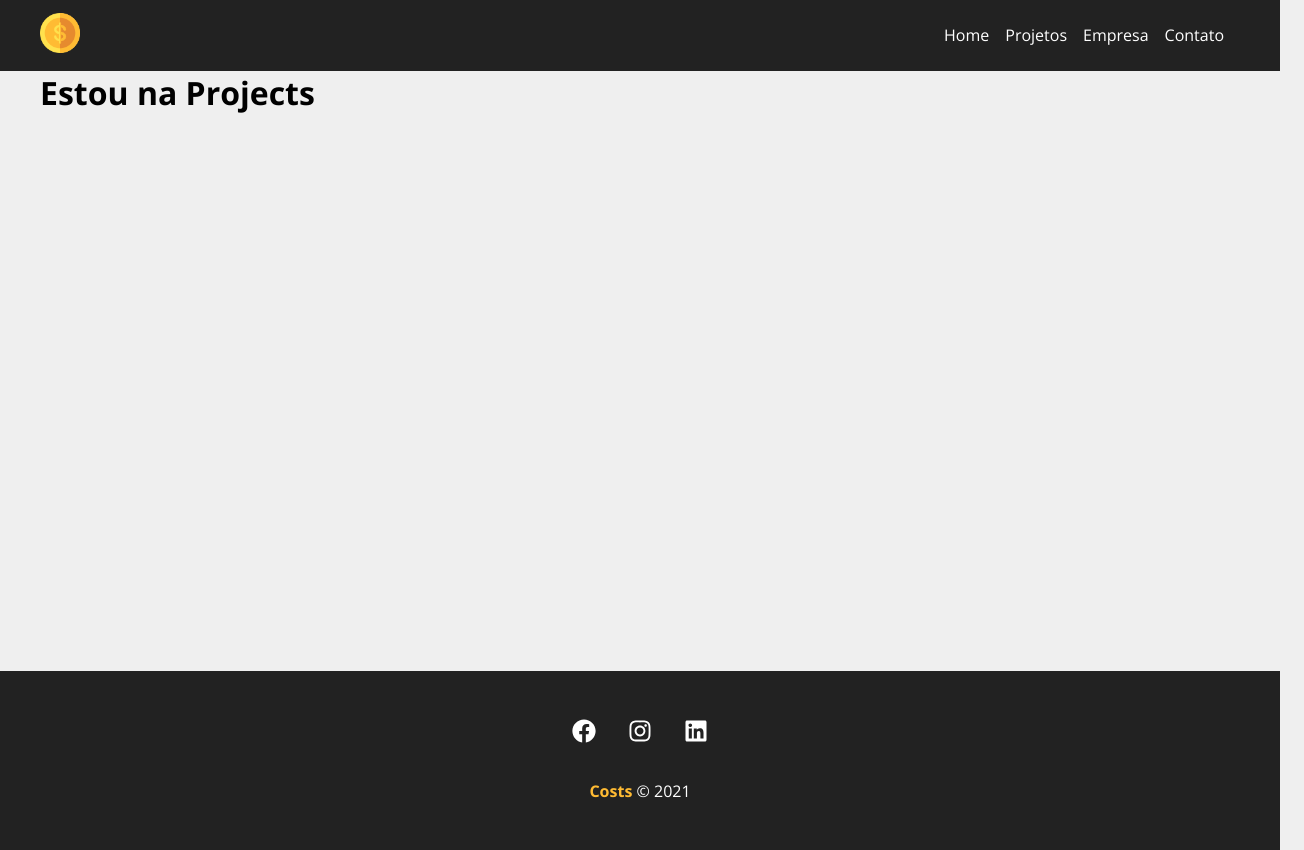
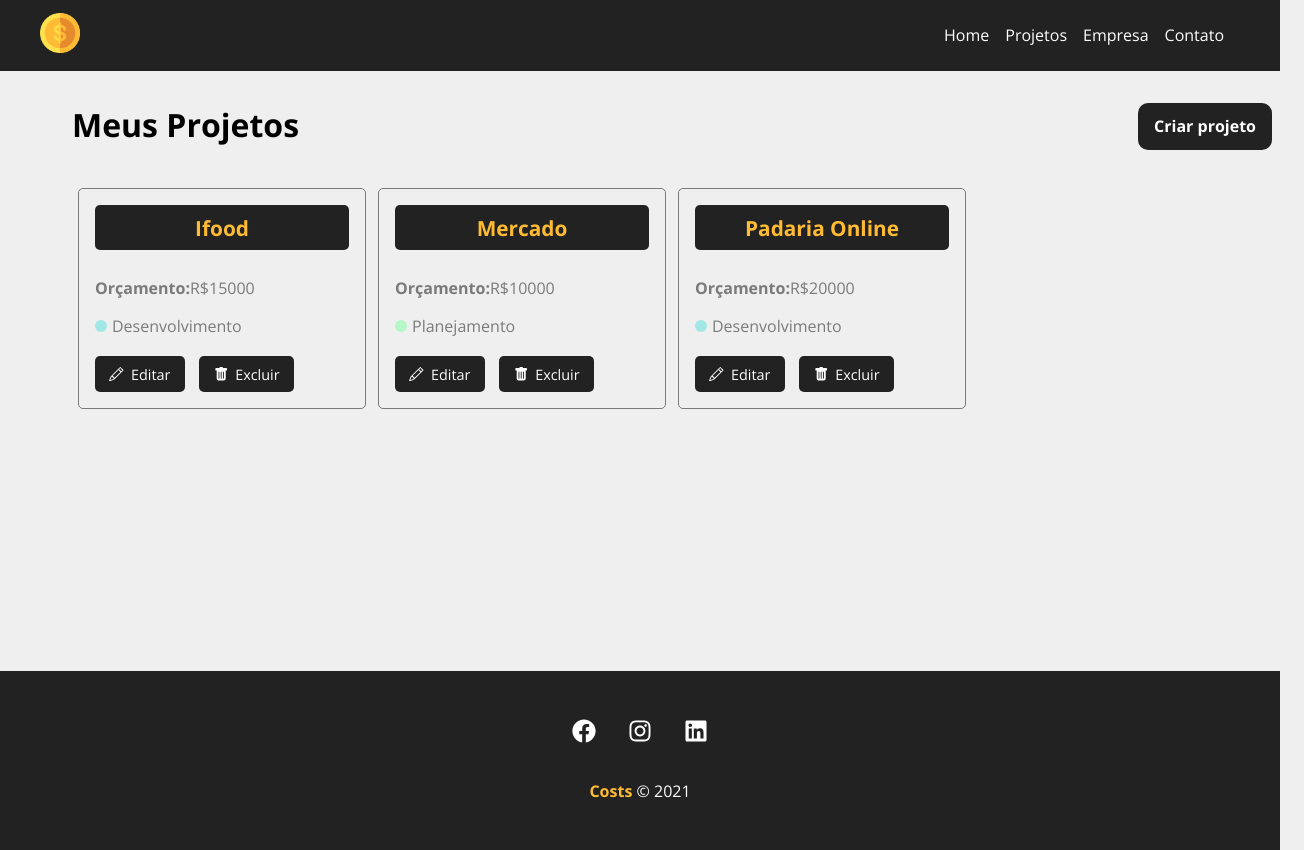
Before and after one commit to DevJavanLuiz/costs-react, a React (Create React App) app: page /projects in a window 1280 px wide. Shown: the whole page, 1304 px wide, since content can reach past the window. Built offline with nearby package versions, Linux system fonts and the light colour scheme; data requests are answered from the project's data file.

Commit message:
page my projects

```diff
--- a/db.json
+++ b/db.json
@@ -1,20 +1,54 @@
 {
-  "projects": [],
+  "projects": [
+    {
+      "id": "a09d",
+      "name": "Ifood",
+      "budget": "15000",
+      "category": {
+        "id": "2",
+        "name": "Desenvolvimento"
+      },
+      "cost": 0,
+      "services": []
+    },
+    {
+      "id": "6c47",
+      "name": "Mercado",
+      "budget": "10000",
+      "category": {
+        "id": "4",
+        "name": "Planejamento"
+      },
+      "cost": 0,
+      "services": []
+    },
+    {
+      "id": "9623",
+      "name": "Padaria Online",
+      "budget": "20000",
+      "category": {
+        "id": "2",
+        "name": "Desenvolvimento"
+      },
+      "cost": 0,
+      "services": []
+    }
+  ],
   "categories": [
     {
-      "id": 1,
+      "id": "1",
       "name": "Infra"
     },
     {
-      "id": 2,
+      "id": "2",
       "name": "Desenvolvimento"
     },
     {
-      "id": 3,
+      "id": "3",
       "name": "Design"
     },
     {
-      "id": 4,
+      "id": "4",
       "name": "Planejamento"
     }
   ]
--- a/src/components/form/Select.js
+++ b/src/components/form/Select.js
@@ -4,7 +4,12 @@
   return (
     <div className={styles.form_control}>
       <label htmlFor={name}>{text}</label>
-      <select name={name} id={name}>
+      <select
+        name={name}
+        id={name}
+        onChange={handleOnChange}
+        value={value || ""}
+      >
         <option disabled selected>
           Selecione uma Opção
         </option>
--- /dev/null
+++ b/src/components/layout/Message.js
@@ -0,0 +1,29 @@
+import styles from "./Message.module.css";
+
+import { useState, useEffect } from "react";
+
+export default function Message({ type, msg }) {
+  const [visible, setVisible] = useState(false);
+
+  useEffect(() => {
+    if (!msg) {
+      setVisible(false);
+      return;
+    }
+    setVisible(true);
+
+    const timer = setTimeout(() => {
+      setVisible(false);
+    }, 3000);
+
+    return () => clearTimeout(timer);
+  }, [msg]);
+
+  return (
+    <>
+      {visible && (
+        <div className={`${styles.message} ${styles[type]}`}>{msg}</div>
+      )}
+    </>
+  );
+}
--- /dev/null
+++ b/src/components/layout/Message.module.css
@@ -0,0 +1,21 @@
+.message {
+  width: 100%;
+  padding: 1em;
+  border: 1px solid #000;
+  margin: 0 auto;
+  text-align: center;
+  margin-bottom: 2em;
+  border-radius: 5px;
+}
+
+.success {
+  color: #155724;
+  background-color: #d4edda;
+  border-color: #c3e6cb;
+}
+
+.error {
+  color: #721c24;
+  background-color: #f8d7da;
+  border-color: #f5c6cb;
+}
--- a/src/components/pages/NewProject.js
+++ b/src/components/pages/NewProject.js
@@ -1,13 +1,37 @@
 import React from "react";
 import styles from "./NewProject.module.css";
 import ProjectForm from "../project/ProjectForm";
+import { useNavigate } from "react-router-dom";
 
 export default function NewProject() {
+  const navigation = useNavigate();
+
+  function createPost(project) {
+    //initialize cost and services
+    project.cost = 0;
+    project.services = [];
+
+    fetch("http://localhost:5000/projects", {
+      method: "POST",
+      headers: {
+        "Content-type": "application/json",
+      },
+      body: JSON.stringify(project),
+    })
+      .then((resp) => resp.json()) //get result and transform in a json
+      .then((data) => {
+        console.log(data);
+        //redirect
+        const state = { message: "Projeto criado com sucesso!" };
+        navigation("/projects", { state });
+      })
+      .catch((err) => console.log(err));
+  }
   return (
     <div className={styles.newproject_container}>
       <h1>Criar Projeto</h1>
       <p>Crie seu projeto para depois adicionar os serviços</p>
-      <ProjectForm btnText="Criar projeto" />
+      <ProjectForm handleSubmit={createPost} btnText="Criar projeto" />
     </div>
   );
 }
--- a/src/components/pages/Projects.js
+++ b/src/components/pages/Projects.js
@@ -1,9 +1,55 @@
 import React from "react";
+import Message from "../layout/Message";
+import { useState, useEffect } from "react";
+import { useLocation } from "react-router-dom";
+import LinkButton from "../layout/LinkButton";
+import Container from "../layout/Container";
+import styles from "./Projects.module.css";
+import ProjectCard from "../project/ProjectCard";
 
 export default function Projects() {
+  const [projects, setProjects] = useState([]);
+
+  const location = useLocation();
+
+  let message = "";
+
+  if (location.state) {
+    message = location.state.message;
+  }
+
+  useEffect(() => {
+    fetch("http://localhost:5000/projects", {
+      method: "GET",
+      headers: {
+        "Content-Type": "application/json",
+      },
+    })
+      .then((resp) => resp.json())
+      .then((data) => {
+        setProjects(data);
+      })
+      .catch((err) => console.log(err));
+  }, []);
   return (
-    <>
-      <h1>Estou na Projects</h1>
-    </>
+    <div className={styles.project_container}>
+      <div className={styles.title_container}>
+        <h1>Meus Projetos</h1>
+        <LinkButton to="/newproject" text="Criar projeto" />
+      </div>
+      {message && <Message type="success" msg={message} />}
+      <Container customClass="start">
+        {projects.length > 0 &&
+          projects.map((project) => (
+            <ProjectCard
+              name={project.name}
+              id={project.id}
+              budget={project.budget}
+              key={project.id}
+              category={project.category.name}
+            />
+          ))}
+      </Container>
+    </div>
   );
 }
--- /dev/null
+++ b/src/components/pages/Projects.module.css
@@ -0,0 +1,9 @@
+.project_container {
+  padding: 2em;
+}
+
+.title_container {
+  display: flex;
+  justify-content: space-between;
+  margin-bottom: 2em;
+}
--- /dev/null
+++ b/src/components/project/ProjectCard.js
@@ -0,0 +1,32 @@
+import styles from "./ProjectCard.module.css";
+import { Link } from "react-router-dom";
+import { BsPencil, BsFillTrashFill } from "react-icons/bs";
+
+export default function ProjectCard({
+  id,
+  name,
+  budget,
+  category,
+  handleRemove,
+}) {
+  return (
+    <div className={styles.project_card}>
+      <h4>{name}</h4>
+      <p>
+        <span>Orçamento:</span>R${budget}
+      </p>
+      <p className={styles.category_text}>
+        <span className={`${styles[category.toLowerCase()]}`}></span>
+        {category}
+      </p>
+      <div className={styles.project_card_actions}>
+        <Link to="/">
+          <BsPencil /> Editar
+        </Link>
+        <button>
+          <BsFillTrashFill /> Excluir
+        </button>
+      </div>
+    </div>
+  );
+}
--- /dev/null
+++ b/src/components/project/ProjectCard.module.css
@@ -0,0 +1,83 @@
+.project_card {
+  padding: 1em;
+  border: 1px solid #7a7a7a;
+  border-radius: 5px;
+  width: 24%;
+  margin: 0.5%;
+}
+
+.project_card h4 {
+  background-color: #222;
+  padding: 0.4em;
+  border-radius: 5px;
+  text-align: center;
+  color: #ffbb33;
+  margin-bottom: 1.3em;
+  font-size: 1.3em;
+}
+.project_card p {
+  color: #7a7a7a;
+  margin-bottom: 1em;
+}
+
+.project_card p span {
+  font-weight: bold;
+}
+
+.category_text {
+  display: flex;
+  align-items: center;
+}
+.category_text span {
+  display: block;
+  width: 12px;
+  height: 12px;
+  border-radius: 50%;
+  background-color: #ccc;
+  margin-right: 5px;
+}
+
+.category_text .infra {
+  background-color: #ffaebc;
+}
+.category_text .desenvolvimento {
+  background-color: #a0e7e5;
+}
+.category_text .planejamento {
+  background-color: #b4f8c8;
+}
+.category_text .design {
+  background-color: #fbe7c6;
+}
+
+.project_card_actions {
+  margin-top: 1.2em;
+  display: flex;
+  align-items: end;
+}
+
+.project_card_actions a,
+.project_card_actions button {
+  text-decoration: none;
+  border: none;
+  color: #fff;
+  background-color: #222;
+  font-size: 0.9em;
+  padding: 0.6em 1em;
+  cursor: pointer;
+  margin-right: 1em;
+  display: flex;
+  align-items: center;
+  justify-content: center;
+  transition: all 300ms ease-in-out;
+  border-radius: 5px;
+}
+.project_card_actions svg {
+  margin-right: 0.5em;
+}
+
+.project_card_actions a:hover,
+.project_card_actions button:hover {
+  color: #222;
+  background-color: #ffbb33;
+}
--- a/src/components/project/ProjectForm.js
+++ b/src/components/project/ProjectForm.js
@@ -5,8 +5,9 @@
 import Select from "../form/Select";
 import SubmitButton from "../form/SubmitButton";
 
-export default function ProjectForm({ btnText }) {
+export default function ProjectForm({ handleSubmit, btnText, projectData }) {
   const [categories, setCategories] = useState([]);
+  const [project, setProject] = useState(projectData || {});
 
   useEffect(() => {
     fetch("http://localhost:5000/categories", {
@@ -22,24 +23,50 @@
       .catch((err) => console.log(err));
   }, []);
 
+  const submit = (e) => {
+    e.preventDefault();
+    // console.log(project);
+    handleSubmit(project);
+  };
+
+  function handleChange(e) {
+    setProject({ ...project, [e.target.name]: e.target.value });
+  }
+  function handleCategory(e) {
+    setProject({
+      ...project,
+      category: {
+        id: e.target.value,
+        name: e.target.options[e.target.selectedIndex].text,
+      },
+    });
+    console.log(project);
+  }
+
   return (
-    <form className={styles.form}>
+    <form onSubmit={submit} className={styles.form}>
       <Input
         text="Nome do projeto"
         name="name"
         type="text"
         placeholder="Insira o nome do projeto"
+        handleOnChange={handleChange}
+        value={project.name ? project.name : ""}
       />
       <Input
         text="Orçamento total do projeto"
         name="budget"
         type="number"
         placeholder="Insira o oraçamento"
+        handleOnChange={handleChange}
+        value={project.budget ? project.budget : ""}
       />{" "}
       <Select
         name="category_id"
         text="Selecione a categoria"
         options={categories}
+        handleOnChange={handleCategory}
+        value={project.category ? project.category.id : ""}
       />
       <SubmitButton text={btnText} />
     </form>
```
